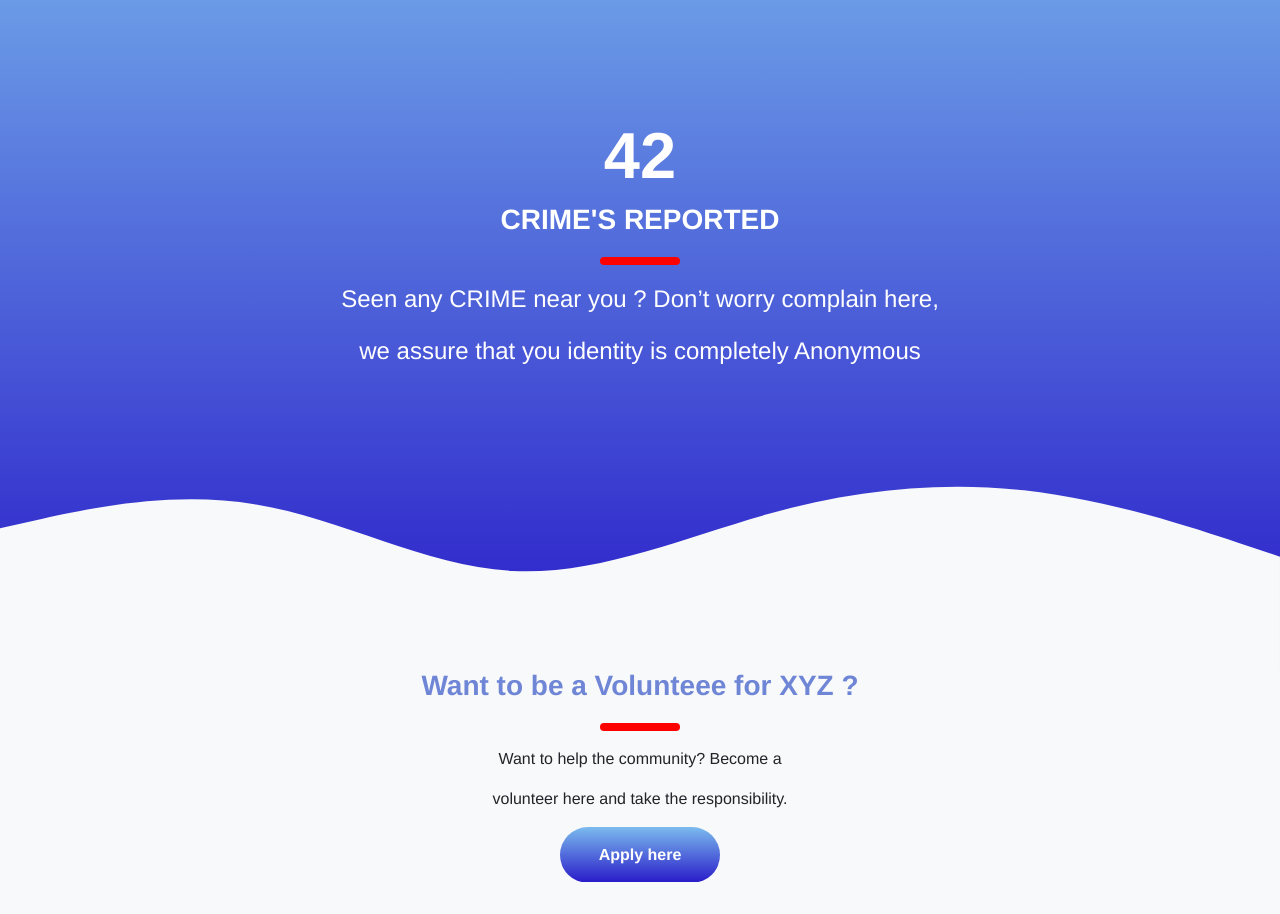
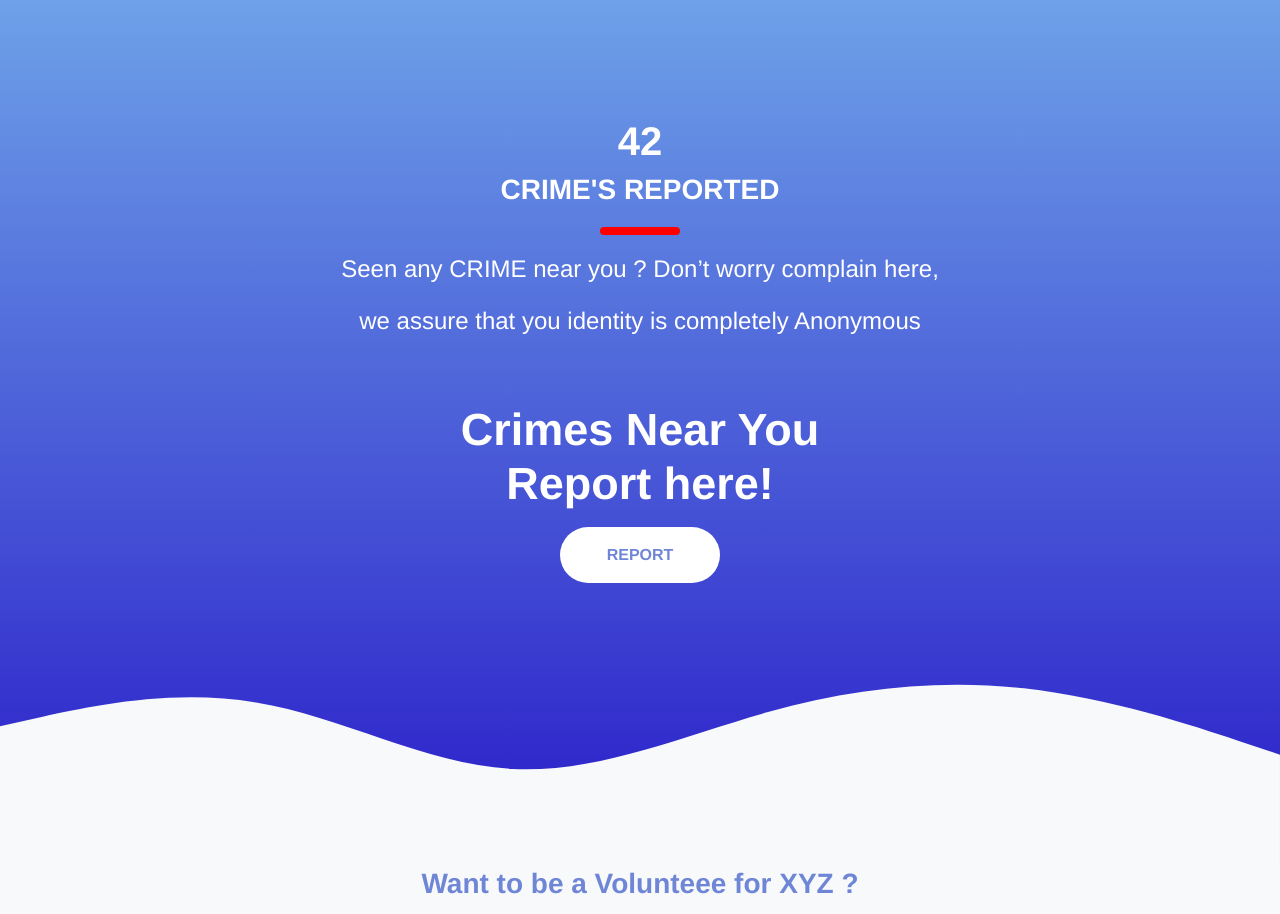
Before and after one commit to Marg-team/frontend, a React (Create React App) app: page / in a window 1280 px wide. Shown: the part 4212-5126 px from the top of the page. Built offline with nearby package versions, Linux system fonts and the light colour scheme.

Commit message:
report added button to navigate ui

```diff
--- a/src/ui/screens/home/components/report/Report.js
+++ b/src/ui/screens/home/components/report/Report.js
@@ -1,4 +1,5 @@
 import React from 'react'
+import LightButton from '../../../../components/Button/LightButton/LightButton'
 import * as styles from './Report.module.css'
 
 export default function Report() {
@@ -14,6 +15,8 @@ export default function Report() {
                     <div class={styles.line}></div>
                     <p>Seen any CRIME near you ? Don’t worry complain here,</p>
                     <p>we assure that you identity is completely Anonymous </p>
+                    <h2>Crimes Near You<br/>Report here!</h2>
+                    <LightButton>REPORT</LightButton>
                 </div>
                 <svg className={styles.down} xmlns="http://www.w3.org/2000/svg" viewBox="0 0 1440 320">
                     <path fill="#f8f9fa" fill-opacity="1" d="M0,160L48,149.3C96,139,192,117,288,133.3C384,149,480,203,576,208C672,213,768,171,864,144C960,117,1056,107,1152,117.3C1248,128,1344,160,1392,176L1440,192L1440,320L1392,320C1344,320,1248,320,1152,320C1056,320,960,320,864,320C768,320,672,320,576,320C480,320,384,320,288,320C192,320,96,320,48,320L0,320Z"></path>
--- a/src/ui/screens/home/components/report/Report.module.css
+++ b/src/ui/screens/home/components/report/Report.module.css
@@ -17,16 +17,17 @@ svg.down{
     position: relative;
 }
 
-.report h3, .report h1{
+.report h3, .report h1, .report h2{
     text-align: center;
     font-weight: bold;
     color: #FFFFFF;
 }
 
-.report h1{
-    color: #FFFFFF;
-    font-size: 65px
+.report h2{
+    margin-top: 3rem;
+    font-size: 45px;
 }
+
 
 
 .report p{
```
